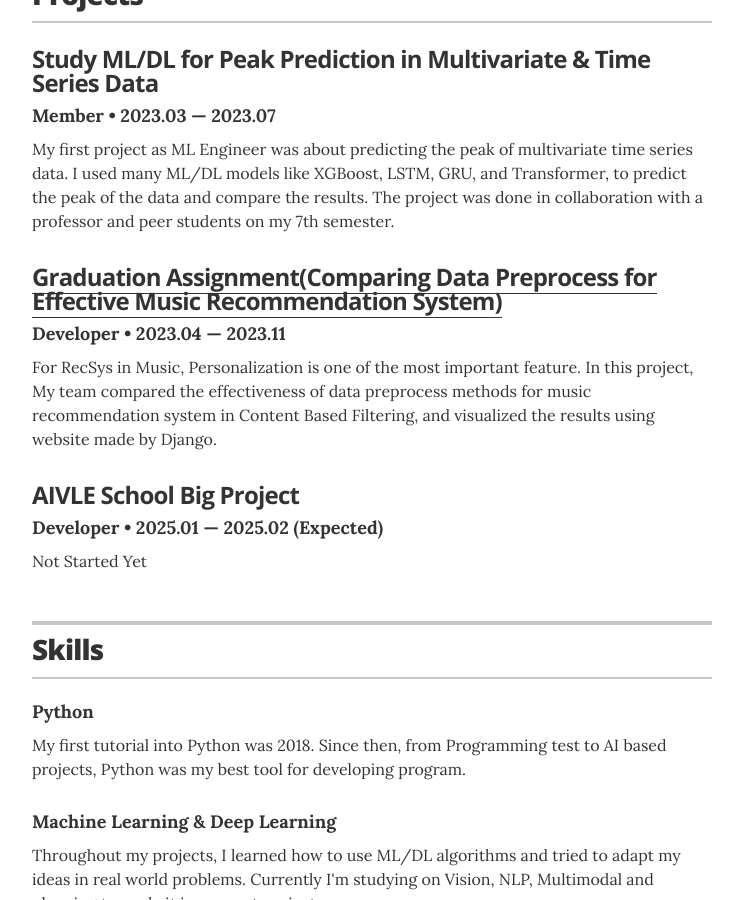
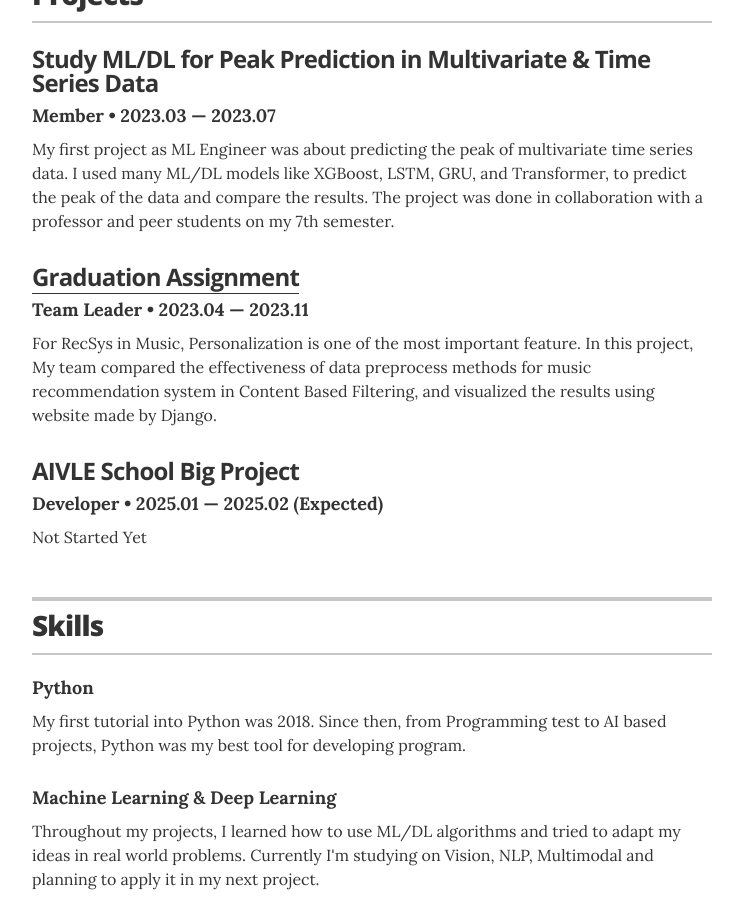
Before and after one commit to gaeul-3041/gaeul-3041.github.io, a Jekyll site: the page built from index.html, in a window 1280 px wide and 900 px high, scrolled down 1362 px. Shown: the whole window, without its empty margins (268-1011 px from the left). Built offline with Jekyll 4.4.1, drawn with Linux system fonts in a browser that asks for light colours.

Commit message:
내용 수정

```diff
--- a/_data/projects.yml
+++ b/_data/projects.yml
@@ -9,8 +9,8 @@
   description: My first project as ML Engineer was about predicting the peak of multivariate time series data. I used many ML/DL models like XGBoost, LSTM, GRU, and Transformer, to predict the peak of the data and compare the results. The project was done in collaboration with a professor and peer students on my 7th semester.
 
 # Graduation Assignment
-- project: Graduation Assignment(Comparing Data Preprocess for Effective Music Recommendation System)
-  role: Developer
+- project: Graduation Assignment
+  role: Team Leader
   duration: 2023.04 &mdash; 2023.11
   url: 'https://github.com/pnucse-capstone/capstone-2023-1-21'
   description: For RecSys in Music, Personalization is one of the most important feature. In this project, My team compared the effectiveness of data preprocess methods for music recommendation system in Content Based Filtering, and visualized the results using website made by Django.
```
